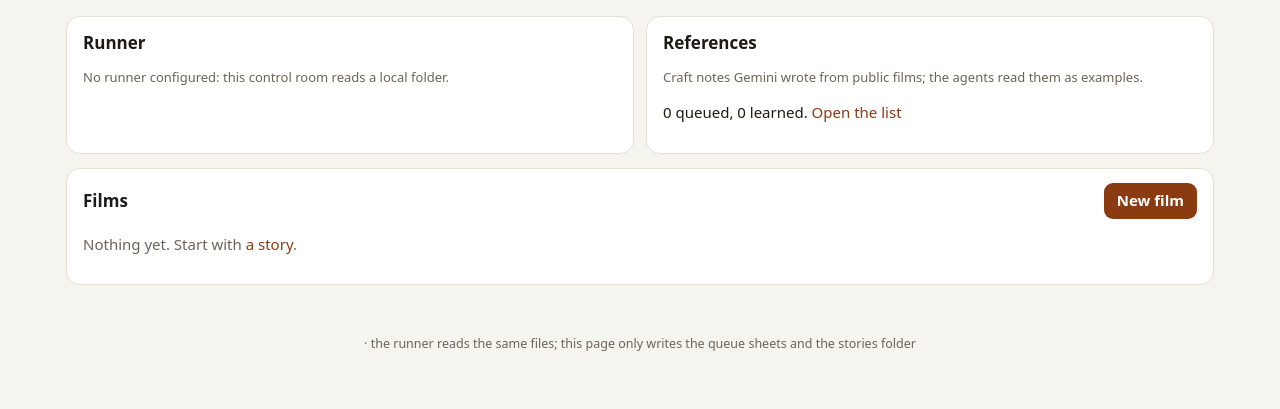
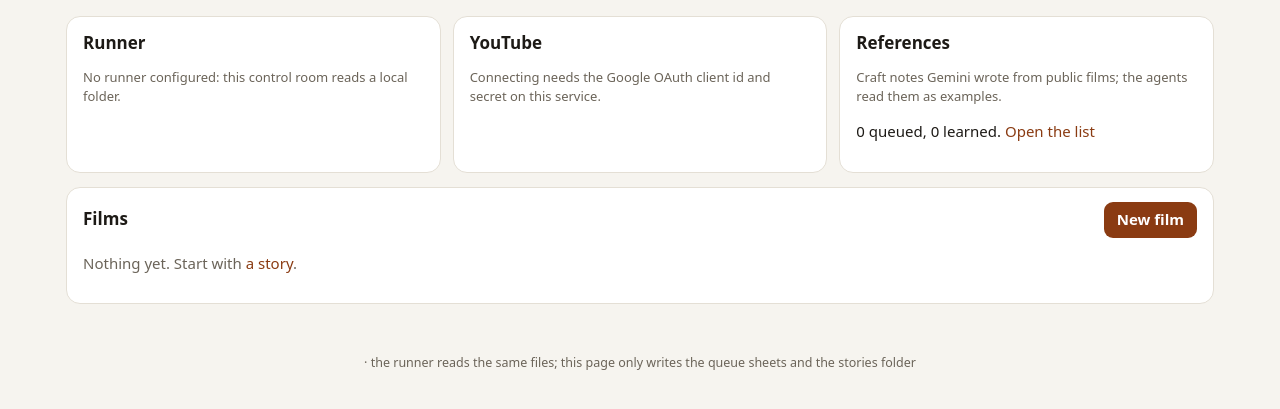
Before and after one commit to rajireddys999/NRAIORBIT-AGENTICFILMPRODUCTIONS, a FastAPI app: template src/nraiorbit/ui/templates/home.html in a window 1280 px wide. Shown: the part 47-456 px from the top of the page. Run offline with FastAPI, Linux system fonts and the light colour scheme; the template is opened without the code that fills it, so the values that code supplies are empty; parts of the project's set-up code (start-up, migrations or seed data) failed here and were passed over; some libraries are stand-ins or nearby versions.

Commit message:
Connect YouTube from the control room: the channel's token into Secret Manager, read by the runner
The board's YouTube card starts Google's authorization code flow with the OAuth web client (secret on the service as
UI_GOOGLE_CLIENT_SECRET), stores the refresh token as a version of the YOUTUBE_TOKEN_JSON secret, records the
channel in settings/youtube.json, and the publish paths (produce, release youtube) read the secret when no token
file exists. ops/secrets.py wraps Secret Manager; tests fake the exchange.

Co-Authored-By: Claude Fable 5.1 <noreply@anthropic.com>
Claude-Session: https://claude.ai/code/session_01KdiwFVPGNEwyLEiwQVdHk9

```diff
--- a/pyproject.toml
+++ b/pyproject.toml
@@ -18,14 +18,14 @@ dependencies = [
 
 [project.optional-dependencies]
 dev = ["pytest>=8"]
-publish = ["google-api-python-client>=2.100", "google-auth-oauthlib>=1.2"]
+publish = ["google-api-python-client>=2.100", "google-auth-oauthlib>=1.2", "google-cloud-secret-manager>=2.20"]
 google = ["google-genai>=2.30",                      # Veo, Gemini image, Gemini TTS and Lyria providers
           "google-cloud-run>=0.10", "google-cloud-storage>=2.16"]   # lip-sync job on Cloud Run (deploy/lipsync)
 lipsync = ["mediapipe>=0.10.14"]                    # lip-sync speaker lock: BlazeFace face detector (Apache-2.0)
 guards = ["insightface>=0.7", "onnxruntime-gpu>=1.17", "opencv-python>=4.9", "speechbrain>=1.0", "torchaudio>=2.2"]
 ui = ["fastapi>=0.110", "uvicorn>=0.29", "jinja2>=3.1", "python-multipart>=0.0.9",   # the control room (nraiorbit ui)
       "google-cloud-run>=0.10", "google-cloud-logging>=3.10", "google-cloud-storage>=2.16",
-      "cryptography>=42"]                                                             # IAP's ES256 assertions
+      "cryptography>=42", "google-cloud-secret-manager>=2.20", "google-api-python-client>=2.100"]
 
 [project.scripts]
 nraiorbit = "nraiorbit.cli:main"
--- a/src/nraiorbit/cli.py
+++ b/src/nraiorbit/cli.py
@@ -551,6 +551,7 @@ def cmd_ui(args) -> None:
                         region=os.environ.get("GOOGLE_CLOUD_LOCATION", "us-central1"),
                         job=os.environ.get("UI_JOB", "nraiorbit-runner") if os.environ.get("GOOGLE_CLOUD_PROJECT") else None,
                         google_client_id=os.environ.get("UI_GOOGLE_CLIENT_ID") or None,
+                        google_client_secret=os.environ.get("UI_GOOGLE_CLIENT_SECRET") or None,
                         passphrase=(os.environ.get("UI_PASSPHRASE") or "").strip() or None,
                         session_secret=os.environ.get("UI_SESSION_SECRET") or None)
     if auth and not settings.google_client_id and not settings.passphrase:
--- a/src/nraiorbit/service/produce.py
+++ b/src/nraiorbit/service/produce.py
@@ -210,8 +210,8 @@ def publish_youtube(root: Path, privacy: str) -> dict:
 
     secrets = Path(os.environ.get("YOUTUBE_CLIENT_SECRETS", "client_secret.json"))
     token = Path(os.environ.get("YOUTUBE_TOKEN", str(root / ".youtube_token.json")))
-    if not secrets.exists() and not token.exists():
-        raise FileNotFoundError("no YouTube credentials (YOUTUBE_CLIENT_SECRETS / YOUTUBE_TOKEN)")
+    if not secrets.exists() and not youtube.token_available(token):
+        raise FileNotFoundError("no YouTube token: press Connect YouTube in the control room")
     bible = StoryBible.model_validate_json((root / "01_story_bible.json").read_text(encoding="utf-8"))
     outline = Outline.model_validate_json((root / "02_outline.json").read_text(encoding="utf-8"))
     creds = youtube.credentials(secrets, token, interactive=False)
--- a/src/nraiorbit/ui/app.py
+++ b/src/nraiorbit/ui/app.py
@@ -34,6 +34,7 @@ class Settings:
     job: str | None = "nraiorbit-runner"
     title: str = "NRAIORBIT control room"
     google_client_id: str | None = None      # "Sign in with Google" (an OAuth web client's public id; no secret)
+    google_client_secret: str | None = None  # the same client's secret: only for Connect YouTube (code exchange)
     passphrase: str | None = None            # a second way in: a long passphrase from Secret Manager (UI_PASSPHRASE)
     session_secret: str | None = None        # signs the session cookie; random per deployment when unset
     session_days: int = 7
@@ -57,6 +58,55 @@ class Throttle:
 
 
 SESSION_COOKIE = "nraiorbit_session"
+YOUTUBE_SETTINGS = "settings/youtube.json"        # in the store: which channel is connected, by whom, when
+GOOGLE_AUTH = "https://accounts.google.com/o/oauth2/v2/auth"
+GOOGLE_TOKEN = "https://oauth2.googleapis.com/token"
+
+
+def oauth_url(client_id: str, redirect_uri: str, state: str, scopes: list[str]) -> str:
+    from urllib.parse import urlencode
+    return GOOGLE_AUTH + "?" + urlencode({
+        "client_id": client_id, "redirect_uri": redirect_uri, "response_type": "code", "scope": " ".join(scopes),
+        "access_type": "offline", "prompt": "consent", "include_granted_scopes": "true", "state": state})
+
+
+def exchange_code(code: str, client_id: str, client_secret: str, redirect_uri: str) -> dict:
+    """The token endpoint's answer for an authorization code: access_token, refresh_token, expires_in, scope."""
+    import requests
+    r = requests.post(GOOGLE_TOKEN, data={"code": code, "client_id": client_id, "client_secret": client_secret,
+                                          "redirect_uri": redirect_uri, "grant_type": "authorization_code"}, timeout=30)
+    if r.status_code != 200:
+        raise RuntimeError(f"token exchange failed: {r.status_code} {r.text[:200]}")
+    return r.json()
+
+
+def authorized_user_json(tokens: dict, client_id: str, client_secret: str, scopes: list[str]) -> str:
+    """The token in the shape google-auth reads back (Credentials.from_authorized_user_info)."""
+    import datetime
+    import json
+    expiry = datetime.datetime.now(datetime.timezone.utc) + datetime.timedelta(seconds=int(tokens.get("expires_in", 3600)))
+    return json.dumps({"type": "authorized_user", "token": tokens.get("access_token"),
+                       "refresh_token": tokens.get("refresh_token"), "client_id": client_id,
+                       "client_secret": client_secret, "token_uri": GOOGLE_TOKEN,
+                       "scopes": tokens.get("scope", " ").split() or scopes,
+                       "expiry": expiry.strftime("%Y-%m-%dT%H:%M:%SZ")})
+
+
+def channel_info(token_json: str) -> dict | None:
+    """Which channel the token belongs to, looked up with it."""
+    import json
+
+    from google.oauth2.credentials import Credentials
+
+    from ..publish import youtube
+    creds = Credentials.from_authorized_user_info(json.loads(token_json), youtube.SCOPES)
+    return youtube.channel(creds)
+
+
+def store_token(token_json: str) -> bool:
+    from ..ops import secrets
+    from ..publish import youtube
+    return secrets.add_version(youtube.TOKEN_SECRET, token_json)
 
 
 def verify_google_token(token: str, client_id: str) -> dict | None:
@@ -251,13 +301,82 @@ def create_app(store: Store, settings: Settings | None = None) -> FastAPI:
         resp.delete_cookie(SESSION_COOKIE, path="/")
         return resp
 
+    # ------------------------------------------------------------------ Connect YouTube (the channel's upload token)
+    def youtube_status() -> dict:
+        import json
+        text = store.read_text(YOUTUBE_SETTINGS)
+        try:
+            info = json.loads(text) if text else {}
+        except ValueError:
+            info = {}
+        info["can_connect"] = bool(settings.google_client_id and settings.google_client_secret)
+        return info
+
+    def _redirect_uri(request: Request) -> str:
+        return str(request.base_url).rstrip("/") + "/youtube/callback"
+
+    @app.get("/youtube/connect")
+    def youtube_connect(request: Request, email: str = Depends(guard)):
+        import secrets as _secrets
+
+        from ..publish import youtube
+        if not (settings.google_client_id and settings.google_client_secret):
+            raise HTTPException(503, "Connect YouTube needs the Google OAuth client id and secret on the service")
+        state = _secrets.token_urlsafe(24)
+        url = oauth_url(settings.google_client_id, _redirect_uri(request), state, youtube.SCOPES)
+        resp = RedirectResponse(url, status_code=303)
+        resp.set_cookie("yt_state", sign_session(settings.session_secret, state, 1), max_age=600, httponly=True,
+                        secure=request.url.scheme == "https", samesite="lax", path="/youtube")
+        return resp
+
+    @app.get("/youtube/callback")
+    def youtube_callback(request: Request, email: str = Depends(guard), code: str = "", state: str = "",
+                         error: str = ""):
+        import datetime
+        import json
+
+        from ..publish import youtube
+        if error:
+            return back("/", f"YouTube was not connected: Google said {error}")
+        expected = read_session(settings.session_secret, request.cookies.get("yt_state"))
+        if not code or not state or state != expected:
+            raise HTTPException(400, "the sign-in did not start from this page (state mismatch); try Connect again")
+        tokens = exchange_code(code, settings.google_client_id, settings.google_client_secret, _redirect_uri(request))
+        if not tokens.get("refresh_token"):
+            return back("/", "Google returned no refresh token; remove the app's access at myaccount.google.com/permissions "
+                             "and connect again")
+        token_json = authorized_user_json(tokens, settings.google_client_id, settings.google_client_secret, youtube.SCOPES)
+        try:
+            ch = channel_info(token_json)
+        except Exception as exc:
+            return back("/", f"the token works but the channel could not be read: {type(exc).__name__}: {str(exc)[:120]}")
+        if ch is None:
+            return back("/", "that Google account has no YouTube channel; connect with the channel's account")
+        if not store_token(token_json):
+            return back("/", "the token could not be stored in Secret Manager (YOUTUBE_TOKEN_JSON); check the "
+                             "service account's secretVersionAdder role")
+        store.write_text(YOUTUBE_SETTINGS, json.dumps({
+            "channel_id": ch["id"], "channel": ch["title"], "connected_by": email,
+            "connected_at": datetime.datetime.now(datetime.timezone.utc).isoformat(timespec="seconds"),
+            "scopes": youtube.SCOPES}, indent=1), "application/json")
+        print(f"control room: YouTube connected to channel {ch['title']} by {email}", flush=True)
+        resp = back("/", f"YouTube connected: {ch['title']}")
+        resp.delete_cookie("yt_state", path="/youtube")
+        return resp
+
+    @app.post("/youtube/disconnect")
+    def youtube_disconnect(email: str = Depends(guard)):
+        store.write_text(YOUTUBE_SETTINGS, "{}", "application/json")
+        return back("/", "channel record cleared; to revoke the token itself, remove the app at "
+                         "myaccount.google.com/permissions")
+
     @app.get("/", response_class=HTMLResponse)
     def home(request: Request, email: str = Depends(guard)):
         rows = load_rows(store, STORIES, queue.STORY_COLUMNS)
         by_slug = {r["slug"]: r for r in rows}
         cards = [films.summary(store, slug, by_slug.get(slug)) for slug in films.film_slugs(store, rows)]
         refs = load_rows(store, REFERENCES, queue.REFERENCE_COLUMNS)
-        return page("home.html", request, email, films=cards, refs=refs, runner=runner_panel())
+        return page("home.html", request, email, films=cards, refs=refs, runner=runner_panel(), youtube=youtube_status())
 
     @app.get("/new", response_class=HTMLResponse)
     def new_form(request: Request, email: str = Depends(guard)):
@@ -313,7 +432,7 @@ def create_app(store: Store, settings: Settings | None = None) -> FastAPI:
             except Exception as exc:
                 log_lines = [f"(log unavailable: {type(exc).__name__})"]
         return page("film.html", request, email, f=d, stages=films.STAGES, runner=panel, log_lines=log_lines,
-                    latest=latest)
+                    latest=latest, youtube=youtube_status())
 
     # ------------------------------------------------------------------ actions (the queue sheet only)
     def _row(slug: str):
--- a/src/nraiorbit/ui/templates/film.html
+++ b/src/nraiorbit/ui/templates/film.html
@@ -168,6 +168,7 @@
   {% set pub = f.steps.publish %}
   {% if pub is mapping %}{% for k, v in pub.items() %}<p>{{ k }}: {% if v is mapping and v.id %}<a href="https://youtu.be/{{ v.id }}" target="_blank" rel="noopener">youtu.be/{{ v.id }}</a>{% elif v is string and v|length < 20 %}<a href="https://youtu.be/{{ v }}" target="_blank" rel="noopener">youtu.be/{{ v }}</a>{% else %}{{ v }}{% endif %}</p>{% endfor %}
   {% elif pub %}<p>{{ pub }}</p>{% else %}<p class="muted">Not published. Policy: {{ f.row.publish if f.row and f.row.publish else f.policy.publish or 'none' }}.</p>{% endif %}
+  {% if youtube.channel %}<p class="small muted">Channel: {{ youtube.channel }}</p>{% elif youtube.can_connect %}<p class="small"><a href="/youtube/connect">Connect YouTube</a> first; the runner uploads on its next pass over a finished film whose publish setting is not none.</p>{% endif %}
 </div>
 
 <div class="card" id="report">
--- a/src/nraiorbit/ui/templates/home.html
+++ b/src/nraiorbit/ui/templates/home.html
@@ -13,6 +13,19 @@
       </table>{% endif %}
       <form method="post" action="/tick" style="margin-top:10px"><input type="hidden" name="next" value="/"><button>Run a tick now</button></form>
     {% else %}<p class="muted small">No runner configured: this control room reads a local folder.</p>{% endif %}
+  </div>
+  <div class="card">
+    <h2>YouTube</h2>
+    {% if youtube.channel %}
+      <p>Connected to <b>{{ youtube.channel }}</b> <span class="small muted">by {{ youtube.connected_by }} on {{ youtube.connected_at[:10] }}</span>. Films with a publish setting upload here, private by default.</p>
+      <div class="actions"><a class="btn quiet" href="/youtube/connect">Reconnect</a>
+        <form class="inline" method="post" action="/youtube/disconnect"><button class="quiet">Forget channel</button></form></div>
+    {% elif youtube.can_connect %}
+      <p class="small muted">No channel connected. The runner skips the upload step until one is.</p>
+      <a class="btn" href="/youtube/connect">Connect YouTube</a>
+    {% else %}
+      <p class="small muted">Connecting needs the Google OAuth client id and secret on this service.</p>
+    {% endif %}
   </div>
   <div class="card">
     <h2>References</h2>
```
Also changed, not shown: docs/PROJECT_STATUS.md (+4 -1 lines), src/nraiorbit/ops/secrets.py (added, +42 -0 lines), src/nraiorbit/publish/youtube.py (+36 -9 lines), tests/test_ui.py (+78 -0 lines), deploy/ui/README.md.
